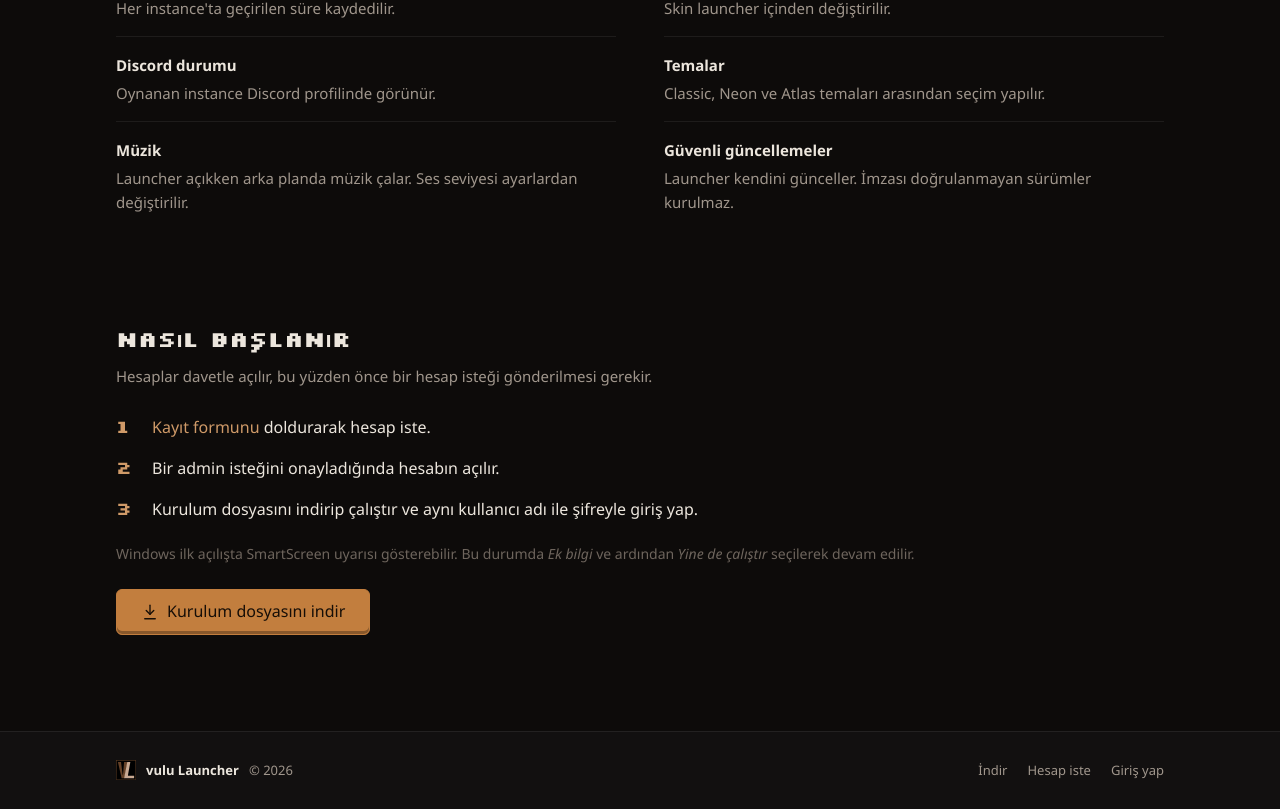
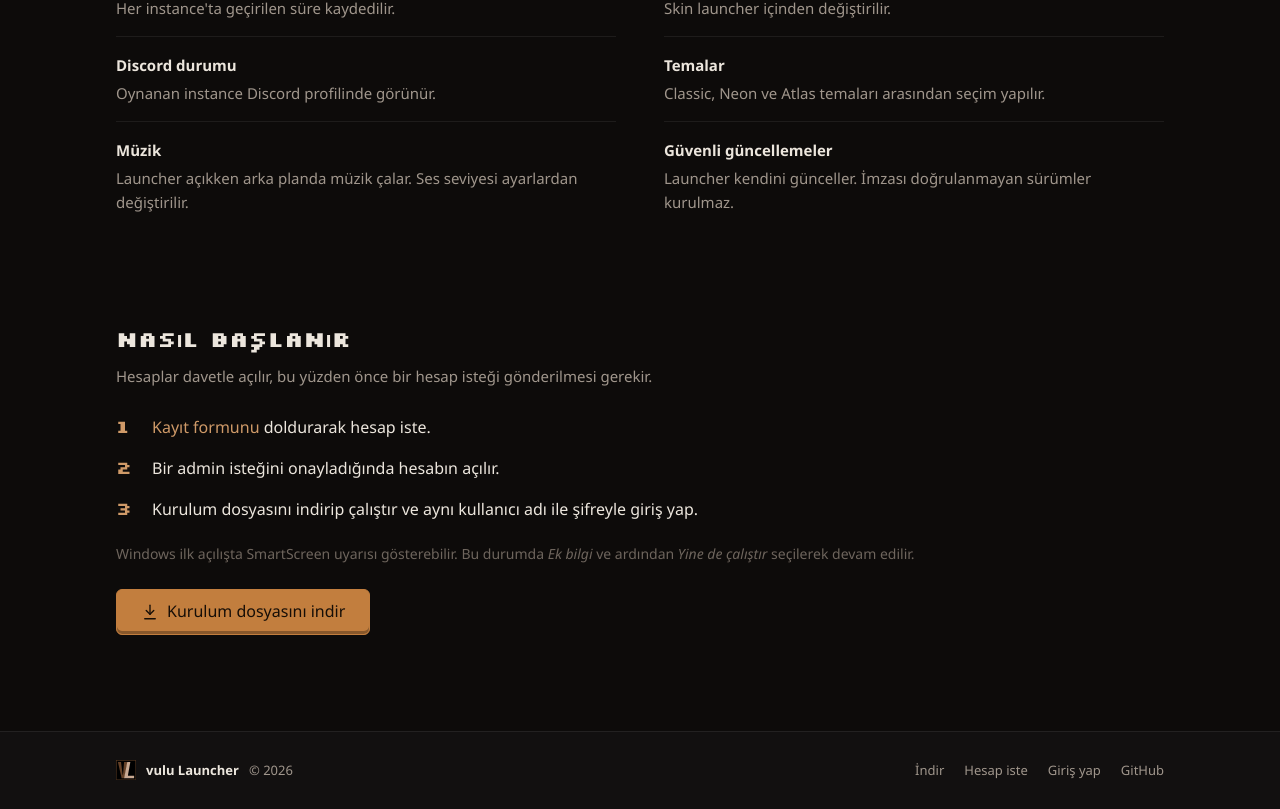
Before and after one commit to vuluvulu1/vulu-web, a React (Vite) app: page / in a window 1280 px wide. Shown: the part 3199-4008 px from the top of the page. Built offline with nearby package versions, Linux system fonts and the light colour scheme; no server answers; a web font is replaced by a local one.

Commit message:
Link the launcher's GitHub repo in the footer

```diff
--- a/src/App.jsx
+++ b/src/App.jsx
@@ -37,6 +37,7 @@ export default function App() {
                         <a href={DOWNLOAD_URL}>İndir</a>
                         <Link to="/kayit">Hesap iste</Link>
                         <Link to="/giris">Giriş yap</Link>
+                        <a href="https://github.com/vuluvulu1/vulu-launcher" target="_blank" rel="noreferrer">GitHub</a>
                     </nav>
                 </div>
             </footer>
```
